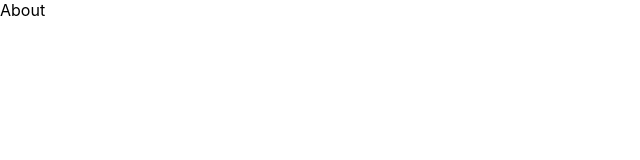
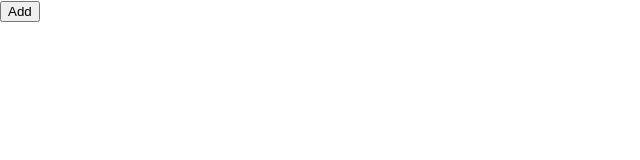
Before and after one commit to kisstar/train-tickets, a React app: page / in a window 1280 px wide. Shown: the top 160 px of the page, without its empty margins (0-640 px from the left). Built offline with nearby package versions, Linux system fonts and the light colour scheme.

Commit message:
feat: 使用 shouldComponentUpdate 避免不必要的渲染

```diff
--- a/src/About.js
+++ /dev/null
@@ -1,9 +0,0 @@
-import React from 'react';
-
-class About extends React.Component {
-  render() {
-    return <div>About</div>;
-  }
-}
-
-export default About;
--- a/src/App.js
+++ b/src/App.js
@@ -1,40 +1,32 @@
-import React, { lazy, Suspense } from 'react';
+import React from 'react';
 
-const LazyAbout = lazy(() => import(/* webpackChunkName: "about" */ './About'));
-
-class ErrorBoundary extends React.Component {
-  state = {
-    hasError: false,
-  };
-
-  static getDerivedStateFromError(_error) {
-    // 更新 state 使下一次渲染能够显示降级后的 UI
-    return { hasError: true };
-  }
-
-  componentDidCatch(error, errorInfo) {
-    // 可以在此将错误日志上报给服务器
-    console.log(error, errorInfo);
+class Foo extends React.Component {
+  shouldComponentUpdate(nextProps, _nextState) {
+    if (nextProps.name === this.props.name) {
+      return false;
+    }
+    return true;
   }
 
   render() {
-    if (this.state.hasError) {
-      // 自定义降级后的 UI 并渲染
-      return <div>Error</div>;
-    }
-
-    return this.props.children;
+    console.log('Foo render');
+    return null;
   }
 }
 
 class App extends React.Component {
+  state = {
+    count: 0,
+  };
+
   render() {
+    const { count } = this.state;
+
     return (
-      <ErrorBoundary>
-        <Suspense fallback={<div>Loading</div>}>
-          <LazyAbout />
-        </Suspense>
-      </ErrorBoundary>
+      <>
+        <button onClick={() => this.setState({ count: count + 1 })}>Add</button>
+        <Foo name='Mike' />
+      </>
     );
   }
 }
```
